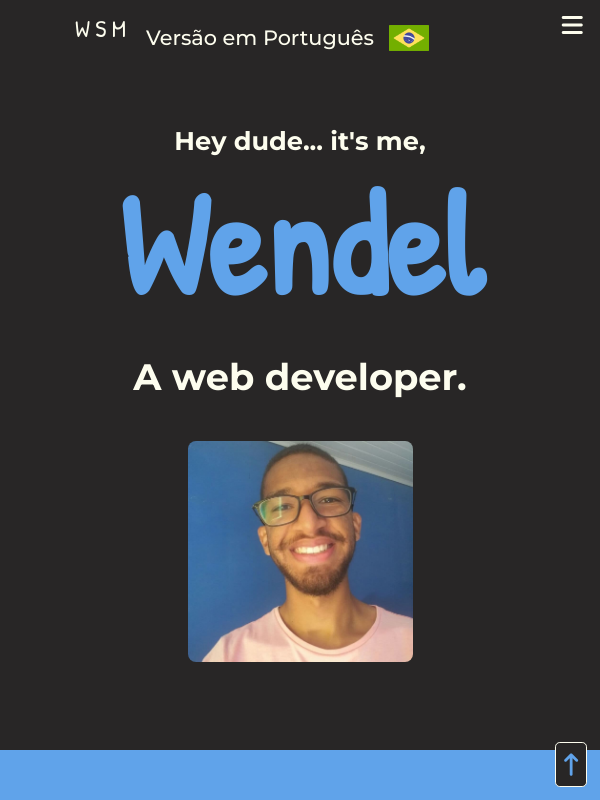
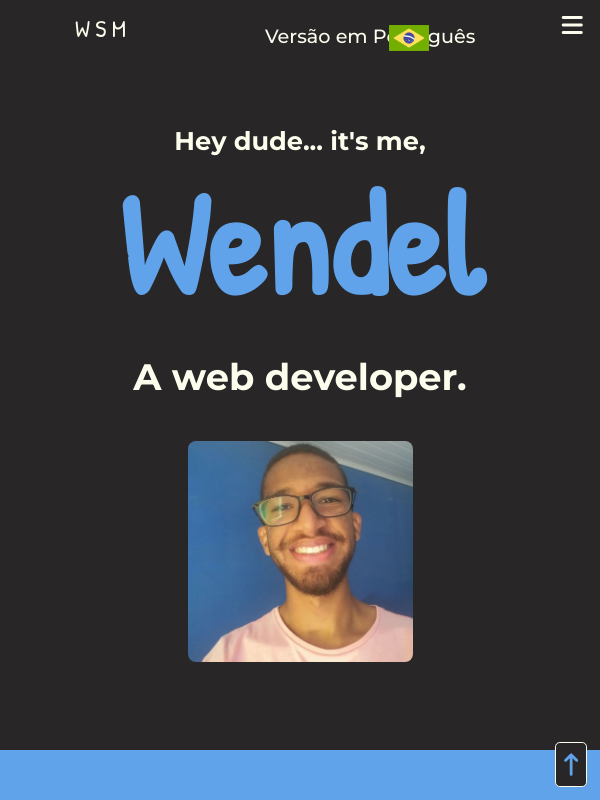
Before and after one commit to Perebas/My-personal-website-1, a plain HTML site: page index.html in a window 600 px wide. Shown: the top 800 px of the page. Drawn offline with Linux system fonts and the light colour scheme.

Commit message:
Added and adjustment at the navbar
At line 490

```diff
--- a/style.css
+++ b/style.css
@@ -465,7 +465,7 @@ margin-left: 12.5%;
   img {
     max-width: 75%;
   }
-  /* Barra de Navegação */
+  /* Navbar */
   .change-language {
     width: 170px;
     top: 1rem;
@@ -487,6 +487,18 @@ margin-left: 12.5%;
 /* Media Querie max-width: 699px */
 @media (min-width: 431px) and (max-width: 699px) {
   /* Navbar */
+  .change-language {
+    width: 260px;
+    top: .7rem;
+    right: 0;
+    font-size: 1.2rem;
+    text-align: left;
+  }
+  .united-states-flag {
+    width: 2.2rem;
+    top: .5rem;
+    right: 4rem;
+  }
   .sidebar-logo {
     font-size: 1.8rem;
   }
```
